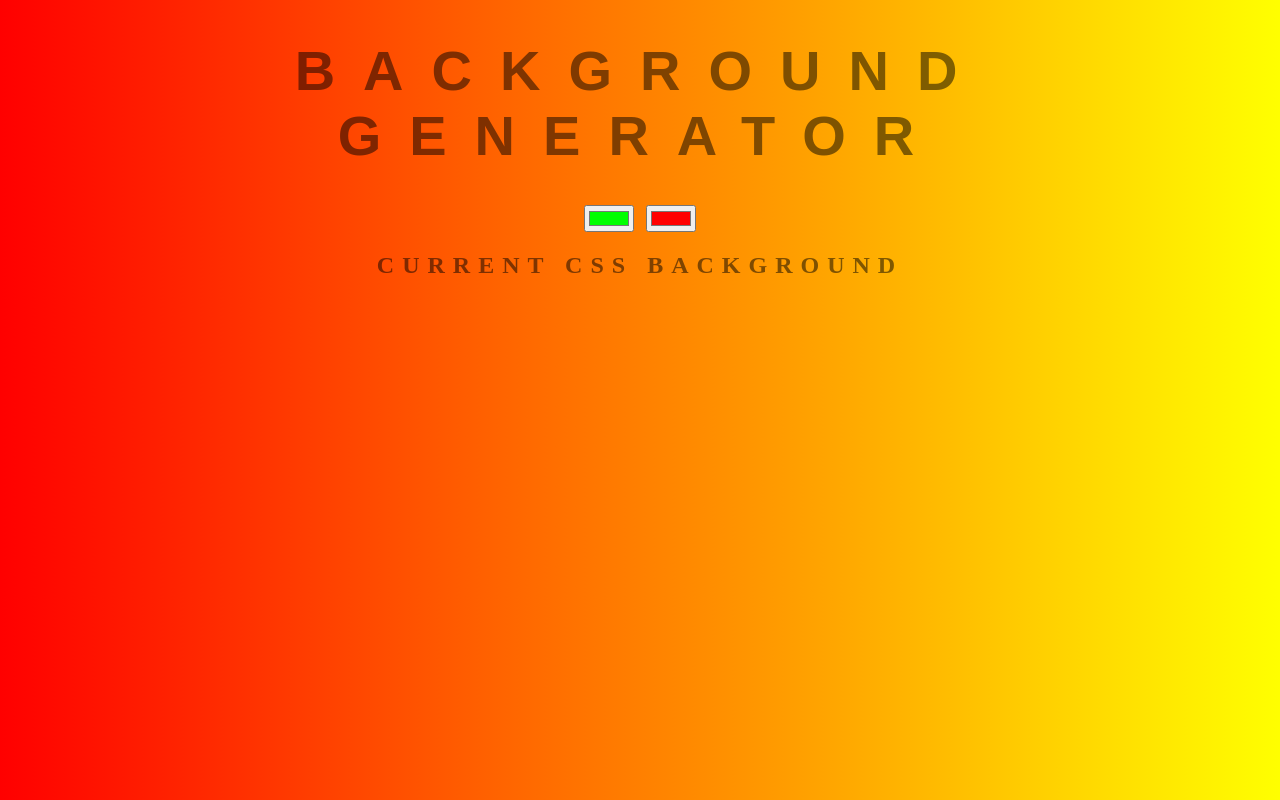
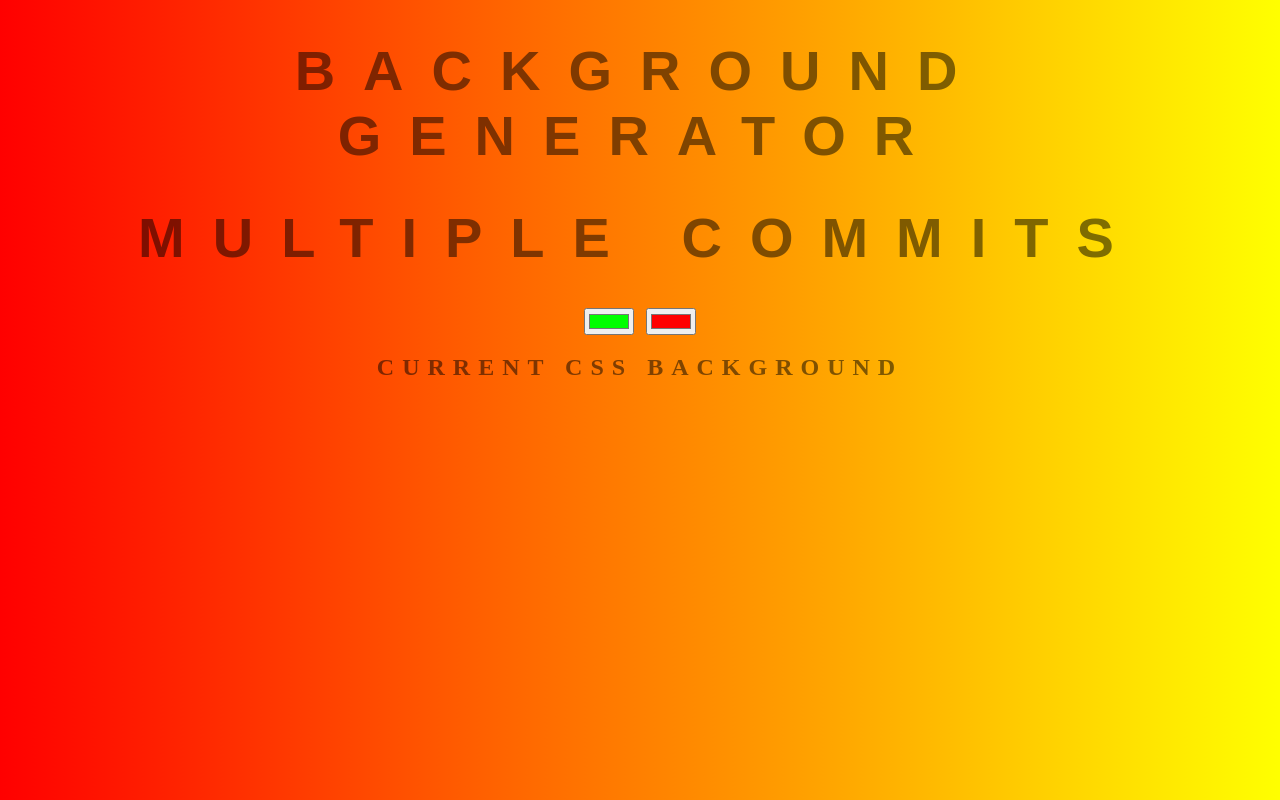
Before and after one commit to shakhzodbek1997/bg-generatorJS, a plain HTML site: page index.html in a window 1280 px wide. Drawn offline with Linux system fonts and the light colour scheme.

```diff
--- a/index.html
+++ b/index.html
@@ -8,6 +8,7 @@
 </head>
 <body id="gradient">
 	<h1>Background generator</h1>
+	<h1>Multiple commits </h1>
 	<input class="color1" type="color" name="color1" value="#00ff00">
 	<input class="color2" type="color" name="color2" value="#ff0000">
 	<h2>Current CSS Background</h2>
```
